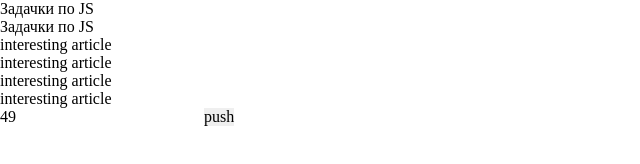
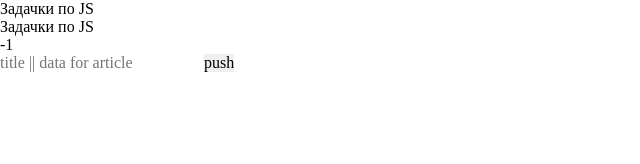
Before and after one commit to kozzztia/progect27, a plain HTML site: page index.html in a window 1280 px wide. Both pictures are taken after a click on the button "push". Shown: the whole page, without its empty margins (0-640 px from the left). Drawn offline with nearby package versions, Linux system fonts and the light colour scheme; files that its build step writes are made by us from their sources.

Commit message:
u11task12

```diff
--- a/JavaScript/script.js
+++ b/JavaScript/script.js
@@ -923,7 +923,7 @@ let body = document.querySelector('body');
 // ------------------------------------------------------------------------- unit 10 array
 
 
-let a = [1, 2, 3, 4, 5, 6, 7, 8, 9, 19, 1, 3, 4, 5];
+// let a = [1, 2, 3, 4, 5, 6, 7, 8, 9, 19, 1, 3, 4, 5];
 
 // for (let i = 0; i < a.length; i++)  console.log(a[i]);
 
@@ -1123,10 +1123,204 @@ let a = [1, 2, 3, 4, 5, 6, 7, 8, 9, 19, 1, 3, 4, 5];
 
 // -------------------------------------------task20
 
-ar20 = [4, 5, 6, 7, 8, 9, 10];
+// ar20 = [4, 5, 6, 7, 8, 9, 10];
 
-push.onclick = (sum, i) => {
-    sum = 0;
-    for (i = 0; i < ar20.length; i++) sum = sum + ar20[i];
-    input.value = sum;
+// push.onclick = (sum, i) => {
+//     sum = 0;
+//     for (i = 0; i < ar20.length; i++) sum = sum + ar20[i];
+//     input.value = sum;
+// }
+
+// --------------------------------------------------------------------------------------unit 11 array nethods
+
+// const a = [1, 2, 3, 4, 5, 6, 7, 8, 9];
+// const b = ['a', 'b', 'c', 'd', 'e'];
+
+// // console.log(a.length)
+// a.push(10, 11, 12);
+
+// // console.log(a.length)
+
+// // console.log(a)
+// console.log(a)
+// console.log(a.pop());
+// delete a[2];
+// a.splice(2, 2, 'hi', 'hello');
+// console.log(a)
+
+
+// console.log(a)
+
+
+
+// --------------------------------------------task1
+
+
+let array1 = [33, 'best', 66, 'best', 22, 33, 55, 55];
+
+// const clear = (data) => {
+//     return data.trim();
+// }
+// const find = (num) => {
+//     num = input.value;
+//     input.value = "";
+//     if (num == "") {
+//         input.setAttribute("placeholder", "you need insert a number or string");
+//         return input.value = "";
+//     }
+//     return array.push(clear(num));
+// }
+
+// const show = (elem) => {
+//     div.innerHTML = elem + '<br>' + elem.length;
+
+// }
+// push.onclick = (elem) => {
+//     find();
+//     show();
+// }
+
+// ---------------------------------------------task2
+// const popIt = () => {
+//     return array.pop();
+// }
+// push.onclick = () => {
+//     popIt()
+//     show();
+// }
+
+// ----------------------------------------------task3
+
+// const shiftIt = (elem) => {
+//     return elem.shift();
+// }
+// push.onclick = () => {
+//     shiftIt(array2);
+//     show(array2);
+// }
+
+// ---------------------------------------------------task4
+
+
+// const pushIt = (elem) => {
+//     return elem.push(+input.value);
+// }
+// push.onclick = (array2) => {
+//     pushIt(array);
+//     show(array);
+// }
+
+// -----------------------------------------------------task5
+
+// const unshiftIt = (elem) => {
+//     return elem.unshift(input.value)
+// }
+// push.onclick = () => {
+//     unshiftIt(array1);
+//     show(array1);
+// }
+
+// ---------------------------------------------------------task6
+// let plus = (elem) => {
+//     let num = +input.value;
+//     return elem[elem.length] = num;
+// }
+
+// push.onclick = () => {
+//     plus(array);
+//     show(array);
+//     input.value = "";
+// }
+
+// -----------------------------------------------------task7
+// a = ['china', 'india', 'brazil', 'japan', 'egypt'];
+
+// push.onclick = (i) => {
+//     let b = [];
+//     let p = 0;
+
+//     for (i = 0; i < a.length - 1; i++) {
+//         b[p] = a[i];
+//         p++;
+//     }
+//     a = b;
+//     div.innerHTML = a;
+//     return a
+// }
+
+// -----------------------------------------------------task8
+// let a = [33, 'best', 66, 'best'];
+
+// push.onclick = (i) => {
+//     let b = []
+//     let p = 0;
+//     for (i = 0; i < a.length - 1; i++) {
+//         p++;
+//         b[i] = a[p];
+//     }
+//     a = b;
+//     div.innerHTML = a
+//     return a
+// }
+
+// ----------------------------------------------------task9
+// let a = [33, 'best', 66, 'best'];
+
+// push.onclick = function () {
+//     let b = [];
+//     b[0] = +input.value;
+//     let p = 0;
+//     for (let i = 0; i < a.length; i++) {
+//         p++;
+//         b[p] = a[i];
+//     }
+//     a = b;
+//     div.innerHTML = a;
+//     input.value = "";
+//     return a;
+// }
+
+// ------------------------------------------------task10
+
+// a = [3, 14, 15, 92, 6];
+
+// push.onclick = function () {
+//     let b = [];
+//     let p = a.length - 1;
+//     for (i = 0; i < a.length; i++) {
+//         b[p] = +a[i];
+//         p--;
+//     }
+//     a = b
+//     div.innerHTML = a;
+//     return a
+// }
+
+// ------------------------------------------------task11
+
+// a = [2, 3, 4, 5, 6, 7];
+
+// push.onclick = function () {
+//     let num = +input.value;
+//     let result = a.indexOf(num);
+//     console.log(num, result);
+// }
+
+// ----------------------------------------------------task12
+
+let a = [6, 62, 60, 70, 1, 5]
+
+push.onclick = function (num) {
+    num = +input.value;
+
+    for (let i = 0; i < a.length; i++) {
+        // a[i] == num ? div.innerHTML = i : console.log(-1)
+        if (a[i] == num) {
+            div.innerHTML = i;
+            break;
+        }
+        else {
+            div.innerHTML = -1
+        }
+    }
 }
--- a/index.html
+++ b/index.html
@@ -20,7 +20,7 @@
         <p class='p' data="3">interesting article</p>
         <p class='p' data="4">interesting article</p>
     </div>
-    <input type="text" class="input" placeholder="title || data for article">
+    <input type="number" class="input" placeholder="title || data for article">
     <!-- <p class="p block">Lorem ipsum dolor sit amet.</p>
     <p class="p block">Lorem ipsum dolor sit amet.</p>
     <p class="p block">Lorem ipsum dolor sit amet.</p>
```
